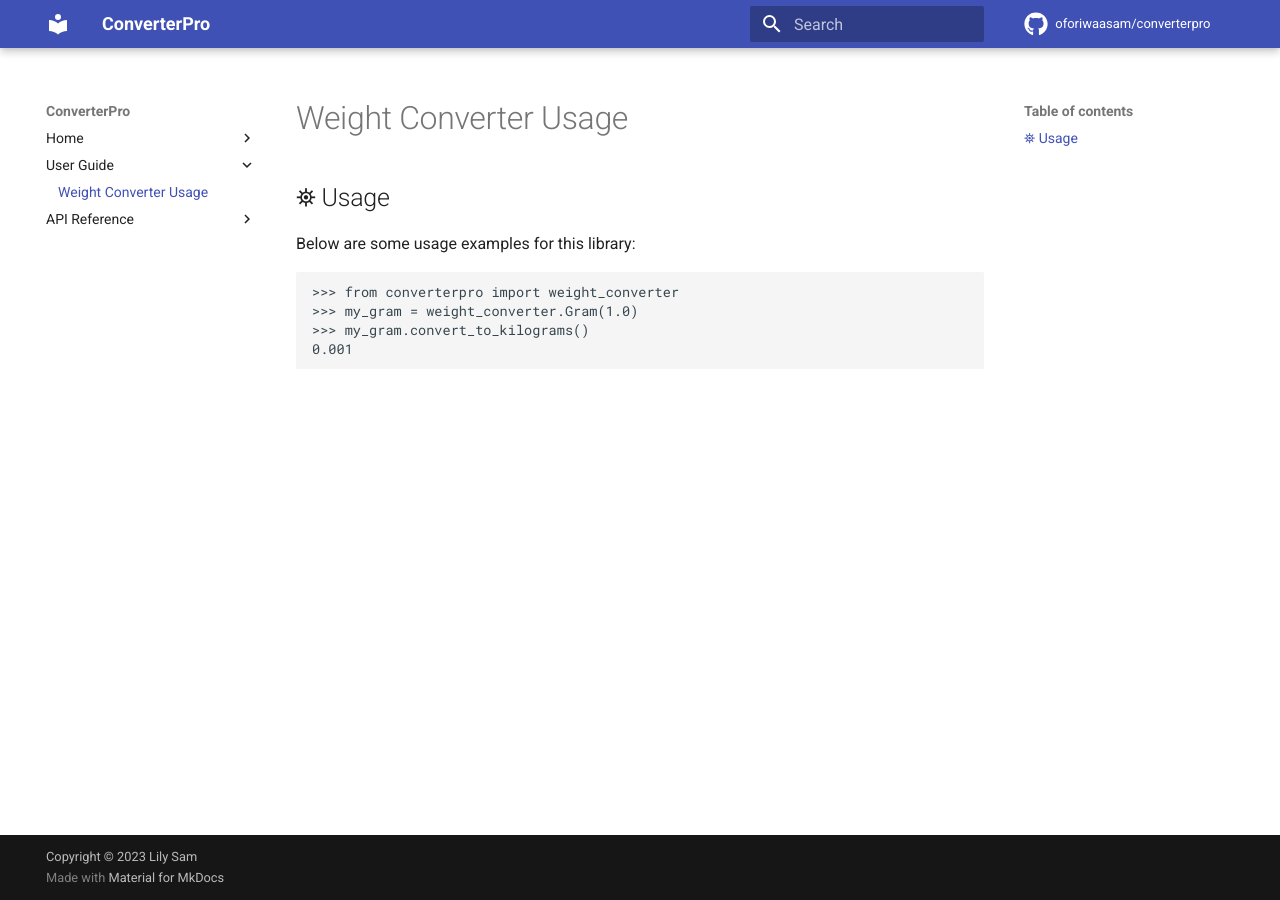
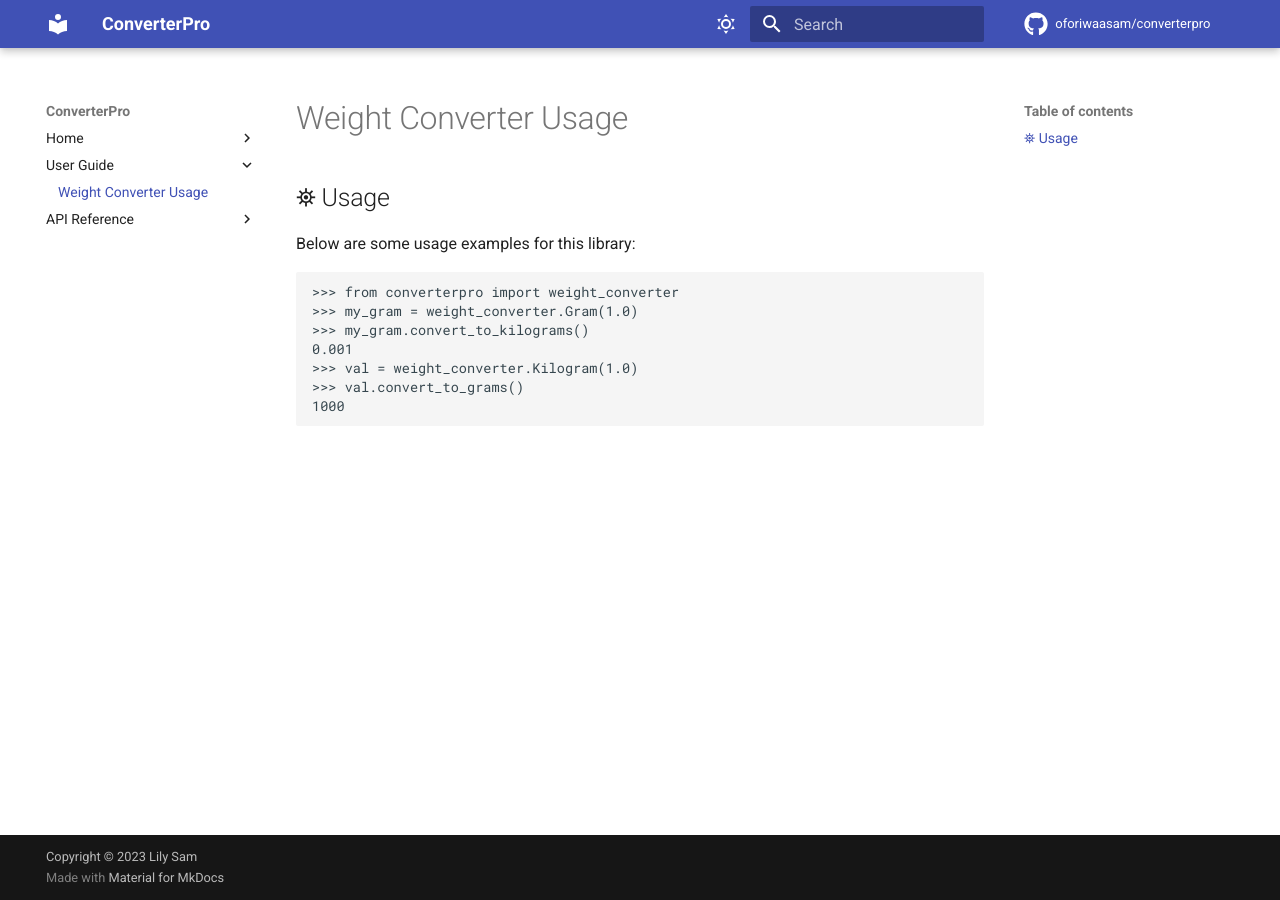
Before and after one commit to oforiwaasam/converterpro, an MkDocs documentation site: the page built from docs/usage.md, in a window 1280 px wide. Built offline with MkDocs 1.6.1 and Material for MkDocs 9.7.7, drawn with Linux system fonts in a browser that asks for light colours; comment, search, counter and statistics services are not loaded.

Commit message:
more docs stuff

````diff
--- a/docs/usage.md
+++ b/docs/usage.md
@@ -7,4 +7,7 @@
 >>> my_gram = weight_converter.Gram(1.0)
 >>> my_gram.convert_to_kilograms()
 0.001
+>>> val = weight_converter.Kilogram(1.0)
+>>> val.convert_to_grams()
+1000
 ```
--- a/mkdocs.yml
+++ b/mkdocs.yml
@@ -27,3 +27,18 @@
   name: material
   icon:
     repo: fontawesome/brands/github
+  palette:
+    - media: "(prefers-color-scheme: light)"
+      scheme: default
+      primary: deep-blue
+      accent: deep-blue
+      toggle:
+        icon: material/weather-sunny
+        name: Switch to dark mode
+    - media: "(prefers-color-scheme: dark)"
+      scheme: slate
+      primary: deep-blue
+      accent: deep-blue
+      toggle:
+        icon: material/weather-night
+        name: Switch to light mode
````
